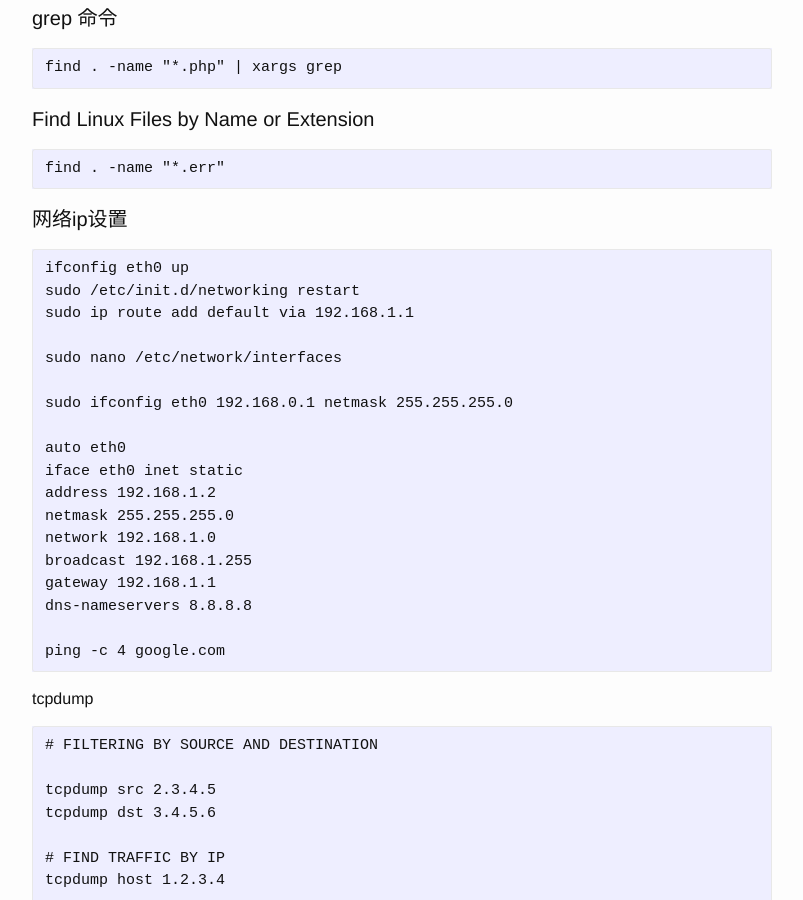
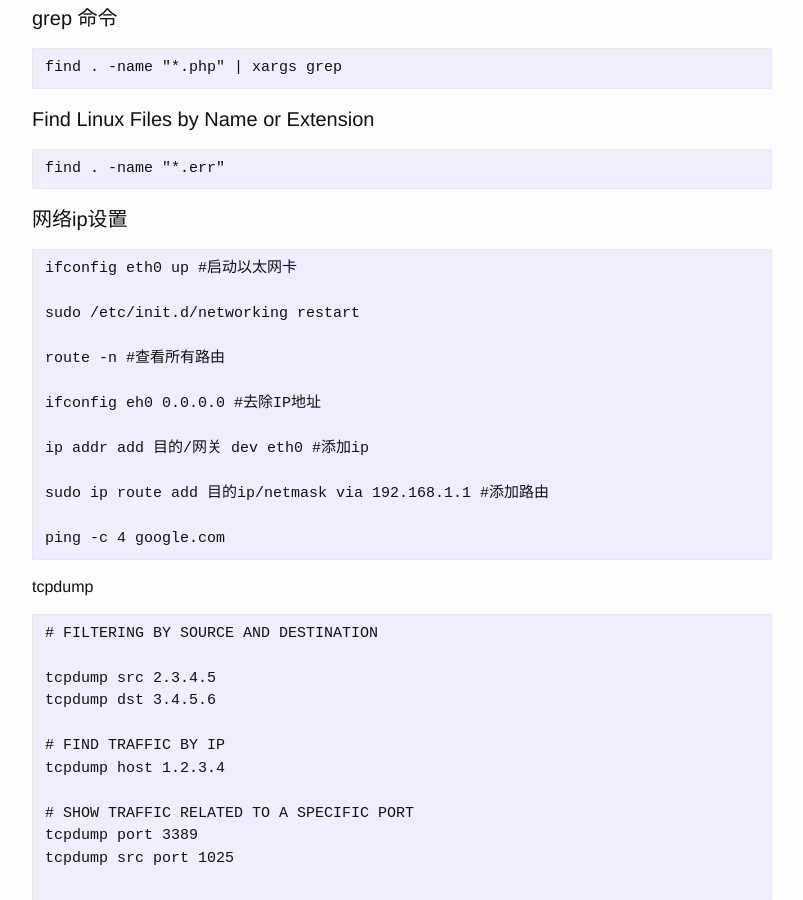
Before and after one commit to josephstalin117/josephstalin117.github.io, a Jekyll site: the page built from _posts/2016-04-04-linux.markdown, in a window 1280 px wide and 900 px high, scrolled down 623 px. Shown: the whole window, without its empty margins (238-1041 px from the left). Built offline with Jekyll 4.4.1, drawn with Linux system fonts in a browser that asks for light colours.

Commit message:
add network setting

````diff
--- a/_posts/2016-04-04-linux.markdown
+++ b/_posts/2016-04-04-linux.markdown
@@ -41,22 +41,17 @@ find . -name "*.err"
 #### 网络ip设置
 
 ```
-ifconfig eth0 up
+ifconfig eth0 up #启动以太网卡
+
 sudo /etc/init.d/networking restart
-sudo ip route add default via 192.168.1.1
 
-sudo nano /etc/network/interfaces
+route -n #查看所有路由
 
-sudo ifconfig eth0 192.168.0.1 netmask 255.255.255.0
+ifconfig eh0 0.0.0.0 #去除IP地址
 
-auto eth0
-iface eth0 inet static
-address 192.168.1.2
-netmask 255.255.255.0
-network 192.168.1.0
-broadcast 192.168.1.255
-gateway 192.168.1.1
-dns-nameservers 8.8.8.8
+ip addr add 目的/网关 dev eth0 #添加ip
+
+sudo ip route add 目的ip/netmask via 192.168.1.1 #添加路由
 
 ping -c 4 google.com
 ```
````
